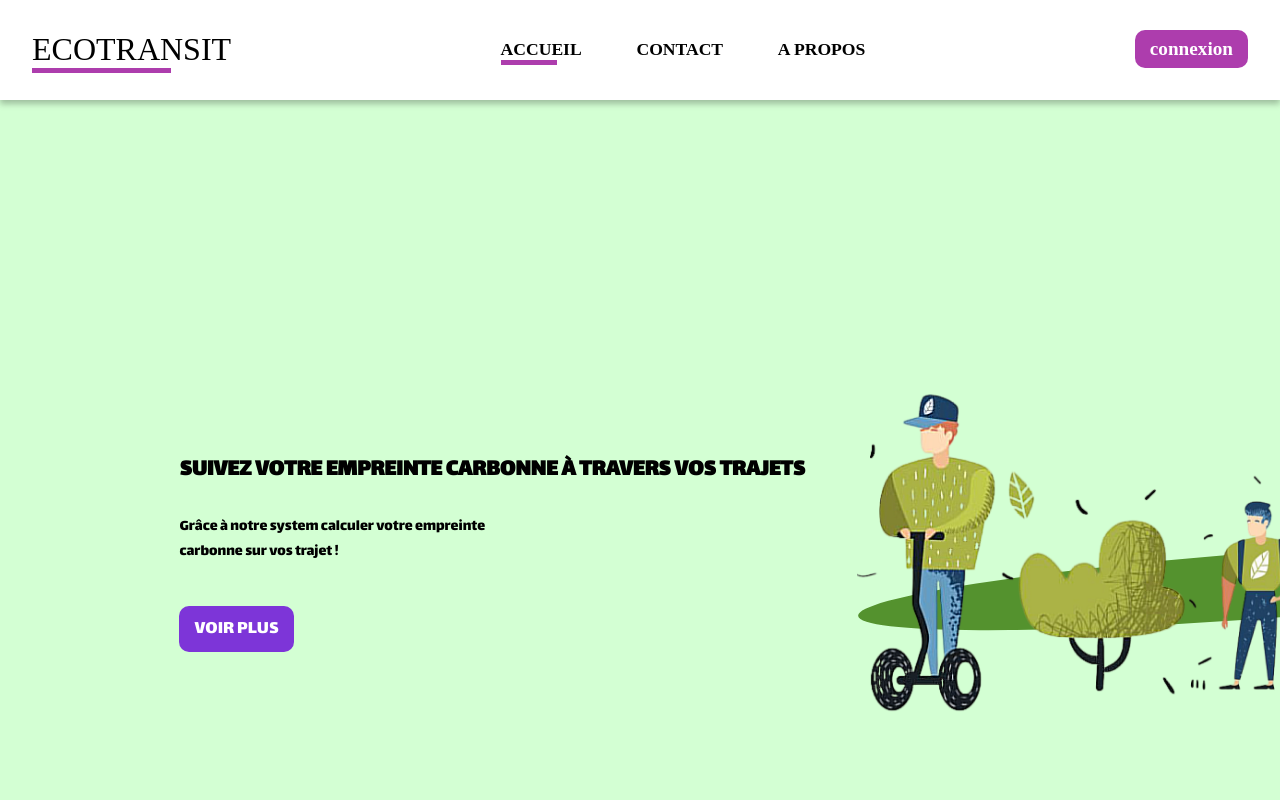
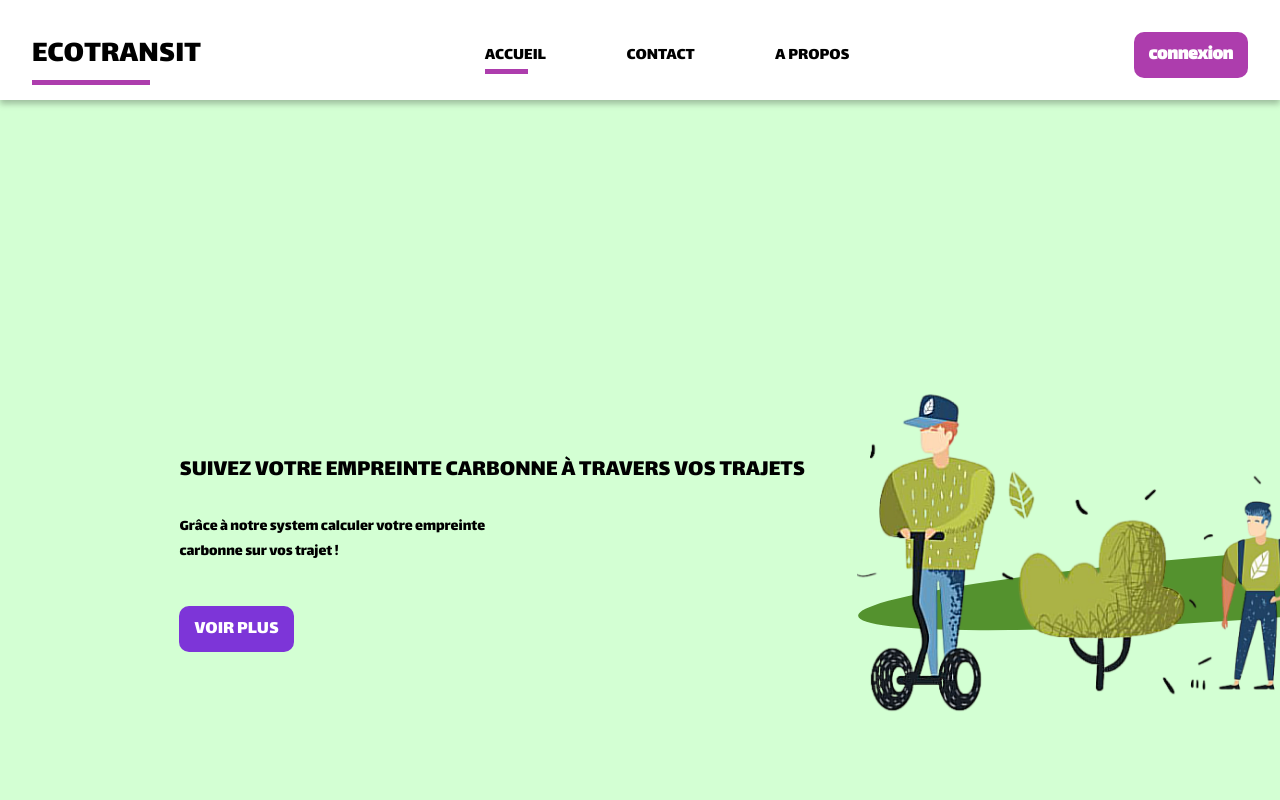
Before and after one commit to ArthurA33/EcoTransit, a React (Vite) app: page / in a window 1280 px wide. Shown: the top 800 px of the page. Built offline with nearby package versions, Linux system fonts and the light colour scheme.

Commit message:
update font

```diff
--- a/src/index.css
+++ b/src/index.css
@@ -17,7 +17,9 @@
 */
 html, body, * {
   margin: 0;
-  padding: 0
+  padding: 0;
+  font-family: 'lalezar';
+  font-weight: 100;
 }
 
 /*
```
